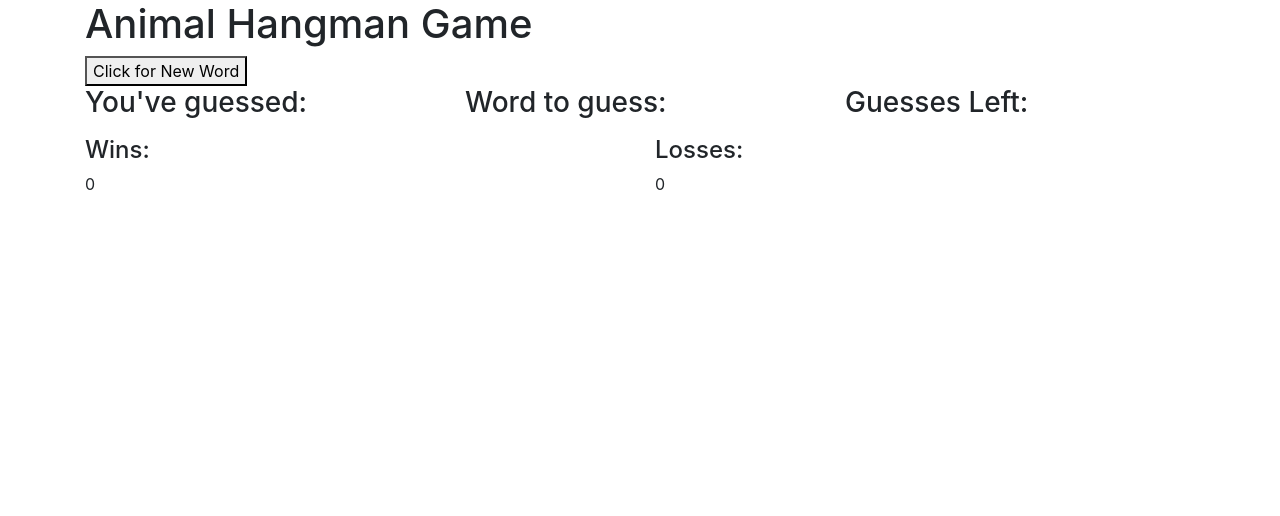
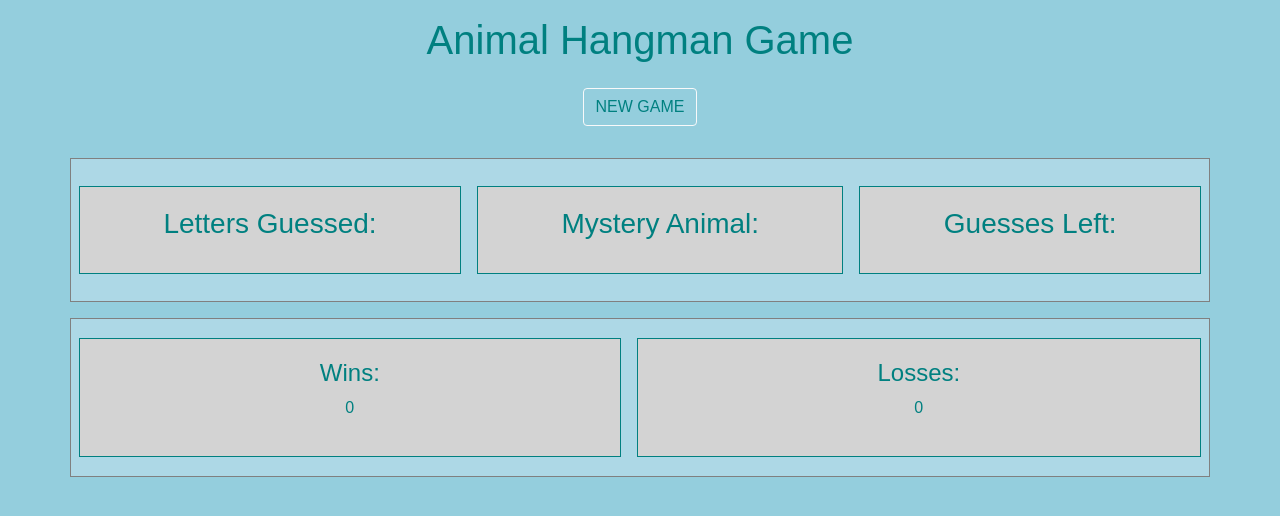
Before and after one commit to mrsfafrak/Word-Guess-Game, a plain HTML site: page index.html in a window 1280 px wide. Drawn offline with nearby package versions, Linux system fonts and the light colour scheme.

Commit message:
added css and other fixes

```diff
--- a/assets/css/style.css
+++ b/assets/css/style.css
@@ -1,3 +1,33 @@
-h1{
-    float: center;
+
+body{
+    background-color: rgb(148, 206, 221);
 }
+.row-spacing-top{
+    margin-top: 1rem;
+}
+.row-spacing-small{
+    margin-top: 1rem;
+    margin-bottom: 1rem;
+    background-color: lightblue;
+    border: 1px solid gray;
+    padding-top: 1rem;
+    padding-bottom: 1rem;
+}
+.row-spacing-middle{
+    margin-top: 2rem;
+    background-color: lightblue;
+    border: 1px solid gray;
+    padding-top: 1.5rem;
+    padding-bottom: 1.5rem;
+}
+.card-detail{
+    background-color: lightgrey;
+    border: 1px solid teal;
+    margin: 0.2rem 0.5rem;
+}
+h1,h3,h4,p,button{
+    font-family:'Arial', 'Helvetica Neue', Helvetica, sans-serif;
+}
+h3,h4,p,h1,#new-game{
+    color: teal;
+}
--- a/assets/javascript/game.js
+++ b/assets/javascript/game.js
@@ -6,15 +6,15 @@ var winsText = document.getElementById("wins-text");
 winsText.textContent = wins;
 var lossesText = document.getElementById("losses-text");
 lossesText.textContent = losses;
-
+ // code for button to get new game started
 var newGame = document.getElementById("new-game");
 newGame.onclick = function () {
     // logs number of guesses intially
     var guessLeft = document.getElementById("guess-left");
-    var guesses = 10;
+    var guesses = 12;
     guessLeft.textContent = guesses;
     // Picks an animal for player to guess in game
-    var computerChoices = ["cat", "dog", "cow", "ferret", "pig", "parrot", "elephant", "monkey", "gazelle", "mouse"];
+    var computerChoices = ["cat", "dog", "cow", "lion", "rhino","ferret", "pig", "parrot", "elephant", "monkey", "gazelle", "mouse"];
     var computerSolution = computerChoices[Math.floor(Math.random() * computerChoices.length)];
     // this creates blank array for letters to be guessed and puts the word to be guessed letters into an array
     var wordArray = [];
@@ -39,7 +39,8 @@ newGame.onclick = function () {
         }
         // runs if letter character is entered
         else {
-            userGuessText.textContent += userGuess + ", ";
+            var capitalGuess = userGuess.toUpperCase();
+            userGuessText.textContent += capitalGuess + " ";
             // subtracts one from guesses
             guesses--;
             guessLeft.textContent = guesses;
@@ -52,25 +53,24 @@ newGame.onclick = function () {
                     console.log(wordArray + "word");
                 }
             };
-
         // conditions to determine outcome of win or loss
             if (wordArray.toString() === blankArray.toString() && guesses === 0) {
-                alert("You saved him!");
+                alert("You saved him! Click New Game to save him again.");
                 wins++;
                 winsText.textContent = wins;
             }
             else if (wordArray.toString() !== blankArray.toString() && guesses === 0) {
-                alert("He was hanged!!");
+                alert("He was hanged!! Click New Game to try again.");
                 losses++;
                 lossesText.textContent = losses;
             }
             else if (wordArray.toString() === blankArray.toString()) {
-                alert("You saved him!");
+                alert("You saved him! Click New Game to save him again.");
                 wins++;
                 winsText.textContent = wins;
             }
             else if (guesses <= 0) {
-                alert("He was hanged!!");
+                alert("He was hanged!! Click New Game to try again.");
                 losses++;
                 lossesText.textContent = losses;
             }
--- a/index.html
+++ b/index.html
@@ -6,8 +6,9 @@
   <title>Word Guess Game</title>
   <!-- included jQuery Link in case -->
   <script src="https://cdnjs.cloudflare.com/ajax/libs/jquery/3.2.1/jquery.min.js"></script>
+  <!-- css reset link -->
+  <link rel="stylesheet" type="text/css" href="./assets/css/reset.css">
   <!-- bootstrap link -->
-  <link rel="stylesheet" type="text/css" href="./assets/css/reset.css">
   <link rel="stylesheet" href="https://stackpath.bootstrapcdn.com/bootstrap/4.2.1/css/bootstrap.min.css" integrity="sha384-GJzZqFGwb1QTTN6wy59ffF1BuGJpLSa9DkKMp0DgiMDm4iYMj70gZWKYbI706tWS"
     crossorigin="anonymous">
   <!-- custom CSS sheet -->
@@ -18,44 +19,44 @@
   <!-- game container -->
   <div class="container">
     <!-- row 1 -->
-    <div class="row">
-      <div class="col-md-12">
+    <div class="row row-spacing-top">
+      <div class="col-md-12 text-center">
         <h1>Animal Hangman Game</h1>
       </div>
     </div>
     <!-- row 2 -->
-    <div class="row">
-      <div class="col-md-12">
-        <button id="new-game">Click for New Word</button>
+    <div class="row row-spacing-top">
+      <div class="col-md-12 text-center middle">
+        <button type="button" class="btn btn-outline-light" id="new-game">NEW GAME</button>
       </div>
     </div>
     <!-- row 3 -->
-    <div class="row">
-      <div class="col-md-4">
-        <h3>You've guessed:</h3>
+        <div class="row row-spacing-middle">
+          <div class="card-detail card-body text-center ">
+            <h3 class="card-title">Letters Guessed:</h3>
             <!-- displays player's guesses -->
-        <p id="user-guess"></p>
+            <p class="card-text" id="user-guess"></p>
           </div>
-      <div class="col-md-4">
-        <h3>Word to guess:</h3>
+          <div class="card-detail card-body text-center">
+            <h3 class="card-title">Mystery Animal:</h3>
             <!-- displays the blanks to be guessed -->
-        <p id="computerchoice-text"></p>
+            <p class="card-text" id="computerchoice-text"></p>
           </div>
-      <div class="col-md-4">
-        <h3>Guesses Left:</h3>
-        <p id="guess-left"></p>
+          <div class="card-detail card-body text-center ">
+            <h3 class="card-title">Guesses Left:</h3>
+            <p class="card-text" id="guess-left"></p>
           </div>
         </div>
     <!-- row 4 -->
-    <div class="row">
-      <div class="col-md-6">
+    <div class="row row-spacing-small">
+      <div class="card-body card-detail text-center">
         <!-- wins/losses code displayed  -->
         <h4>Wins:</h4>
-      <p id="wins-text"></p>
+        <p lass="card-text" id="wins-text"></p>
       </div>
-    <div class="col-md-6">
+      <div class="card-body card-detail text-center">
         <h4>Losses:</h4>
-      <p id="losses-text"></p>
+        <p lass="card-text" id="losses-text"></p>
       </div>
     </div>
   </div>
```
Also changed, not shown: 1 other file. Lines whose indentation alone changed are shown as unchanged.
